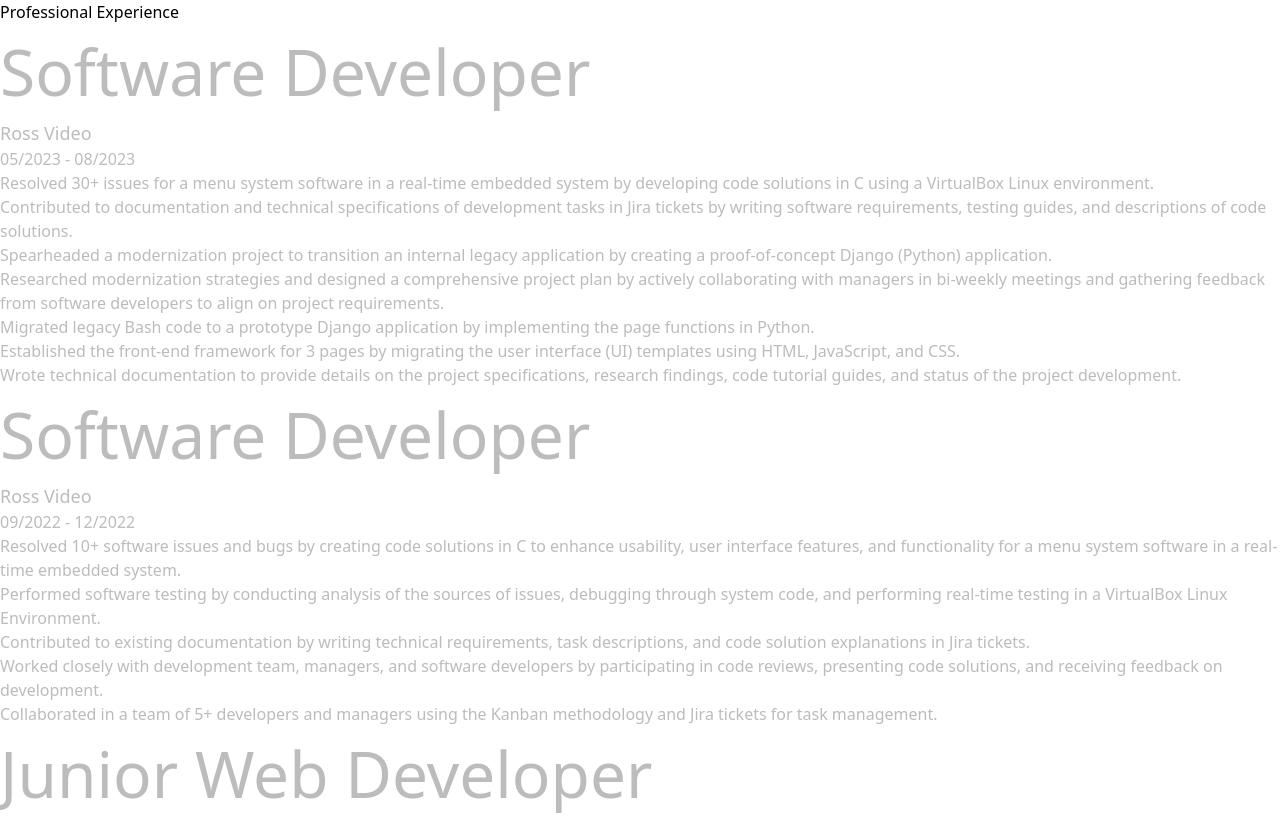
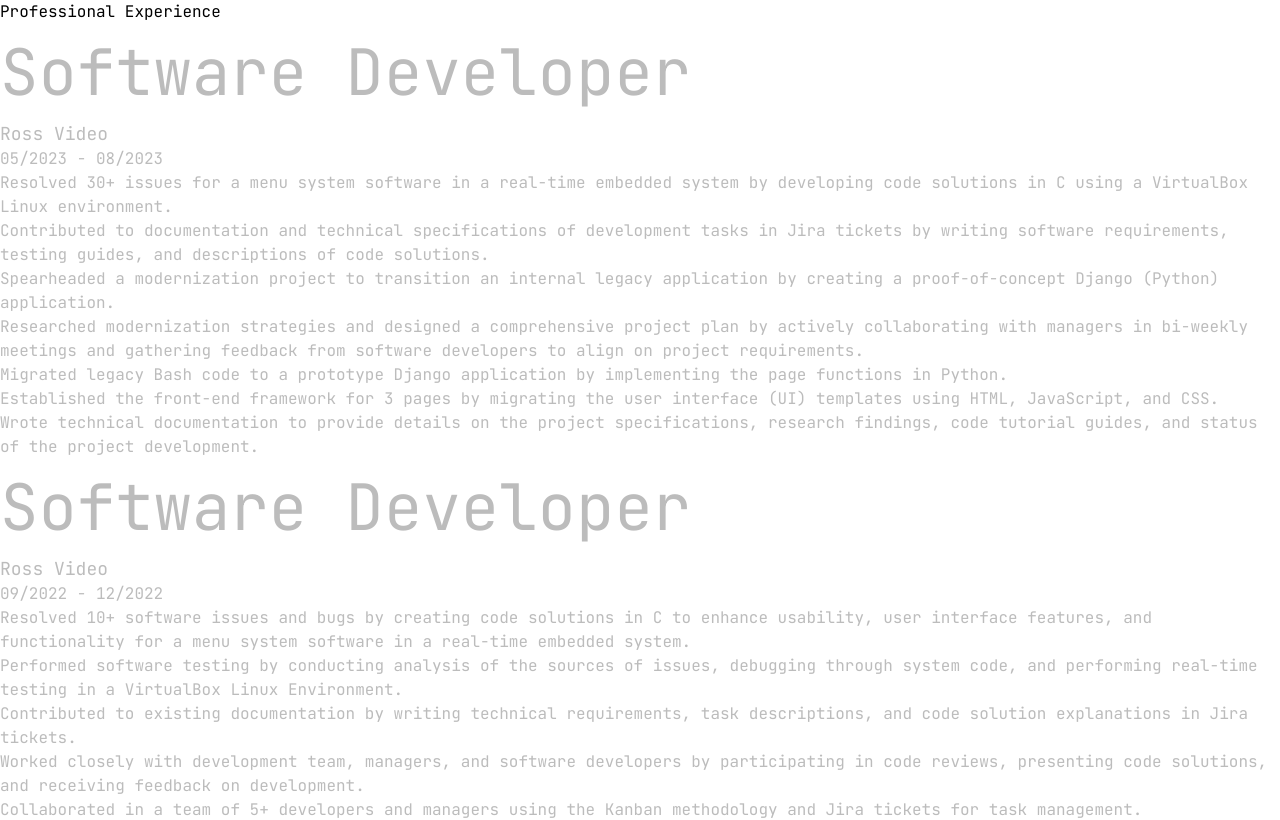
Before and after one commit to tjessica13/personal-website, a Next.js app: page /professional-experience in a window 1280 px wide. Shown: the top 820 px of the page. Built offline with nearby package versions, Linux system fonts and the light colour scheme.

Commit message:
changing page to work with layout

```diff
--- a/app/layout.tsx
+++ b/app/layout.tsx
@@ -1,18 +1,12 @@
 import type { Metadata } from "next";
-import { Geist, Geist_Mono } from "next/font/google";
+import { JetBrains_Mono } from 'next/font/google';
 import "./globals.css";
 
 // adding dark mode
 import { ThemeProvider } from 'next-themes';
 
-const geistSans = Geist({
-  variable: "--font-geist-sans",
-  subsets: ["latin"],
-});
-
-const geistMono = Geist_Mono({
-  variable: "--font-geist-mono",
-  subsets: ["latin"],
+const jetBrains_Mono = JetBrains_Mono({
+  subsets: ['latin']
 });
 
 export const metadata: Metadata = {
@@ -28,7 +22,7 @@
   return (
       <html suppressHydrationWarning lang="en">
         <body
-          className={`${geistSans.variable} ${geistMono.variable} antialiased`}
+          className={`${jetBrains_Mono.className} antialiased`}
         >
           <ThemeProvider>{children}</ThemeProvider>
         </body>
--- a/app/page.tsx
+++ b/app/page.tsx
@@ -1,17 +1,13 @@
 import Link from 'next/link';
 
-import { JetBrains_Mono } from 'next/font/google';
-
 import ThemeSwitch from "./ThemeSwitch";
-
-const jetBrains_Mono = JetBrains_Mono({ subsets: ['latin']});
 
 // get the current date
 const date = new Date();
 
 export default function Home() {
   return (
-    <div className={`${jetBrains_Mono.className} m-5`}>
+    <div className="m-5">
 
       <div className="flex justify-between">
         <ul>
--- a/pages/professional-experience.js
+++ b/app/professional-experience/page.js
@@ -1,6 +1,5 @@
 import Job from '@/components/job';
 import { jobs } from '@/data/jobs';
-import "@/app/globals.css";
 
 export default function ProfessionalExperience() {
     return (
```
